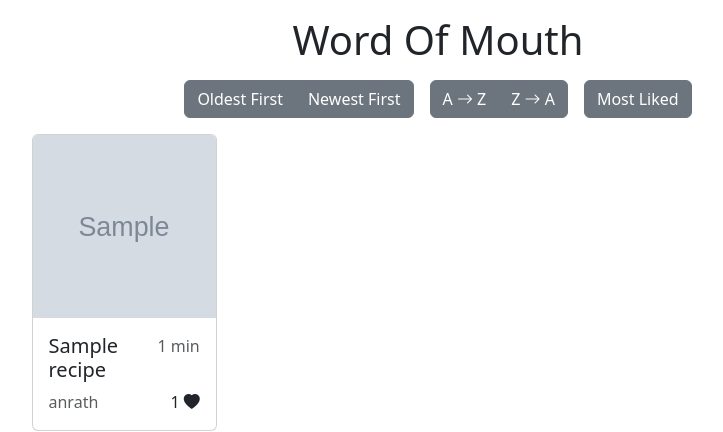
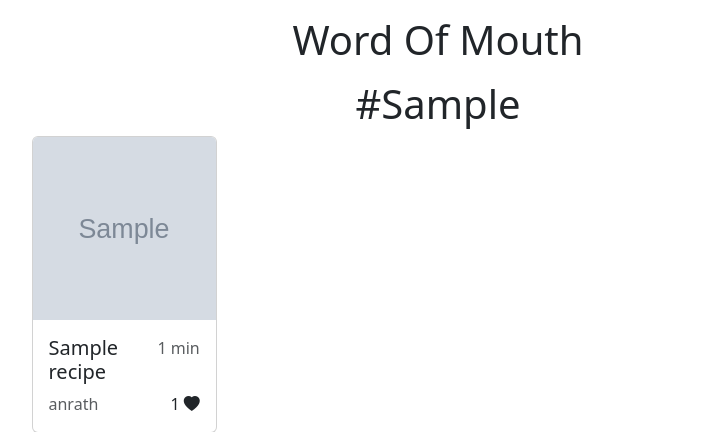
Before and after one commit to uva-cs3240-s22/group-project-a-11, a Django app: page /tag/1 in a window 1280 px wide. Shown: the part 56-488 px from the top of the page, without its empty margins (202-925 px from the left). Run offline with Django 4.2, Linux system fonts and the light colour scheme; data comes from the database, SQL or seed files in the repository; tables that the repository leaves empty hold one stand-in row (values such as "Sample post"); grey boxes marked "Sample" are stand-in pictures; some libraries are stand-ins or nearby versions.

Commit message:
Changes (like the wind)

```diff
--- a/home/templates/recipe.html
+++ b/home/templates/recipe.html
@@ -107,7 +107,7 @@
         <p>
             {% for tag in recipe.tag_set.all %}
                 <a href="{% url 'tagView' tag.id %}">
-                {{tag.tag}}{% if not forloop.last %}, {% endif %}
+                # {{tag.tag}}{% if not forloop.last %}   ,  {% endif %}
                 <a/>
             {% endfor %}
         </p>
--- a/home/templates/tagView.html
+++ b/home/templates/tagView.html
@@ -8,21 +8,8 @@
 {% block content %}
     <h1 class="mt-3 text-center"> Word Of Mouth </h1>
     <div id="feed" class="w-75 container mt-3 mb-3">
-        <div class="btn-toolbar mb-3 d-flex justify-content-center" role="toolbar" aria-label="Sort Toolbar">
-            <div class="btn-group mr-2" style="margin-right: 1em" role="group" aria-label="Time Created">
-                <a href="/feed" role="button" class="btn {% if sort == "id" %} btn-primary {% else %} btn-secondary {% endif %}">Oldest First</a>
-                <a href="/feed?r=True" role="button" class="btn {% if sort == "-id" %} btn-primary {% else %} btn-secondary {% endif %}">Newest First</a>
-            </div>
-            <div class="btn-group mr-2" style="margin-right: 1em" role="group" aria-label="Name">
-                <a href="/feed?sort=recipeTitle" role="button" class="btn {% if sort == "recipeTitle" %} btn-primary {% else %} btn-secondary {% endif %}">A <i class="bi bi-arrow-right"></i> Z</a>
-                <a href="/feed?sort=recipeTitle&r=True" role="button" class="btn {% if sort == "-recipeTitle" %} btn-primary {% else %} btn-secondary {% endif %}">Z <i class="bi bi-arrow-right"></i> A</a>
-            </div>
-            <div class="btn-group" role="group" aria-label="Likes">
-                <a href="/feed?sort=likes" role="button" class="btn {% if sort == "likes" %} btn-primary {% else %} btn-secondary{% endif %}">Most Liked</a>
-            </div>
-        </div>
 
-
+        <h1 class="mt-3 text-center"> #{{tag.tag}} </h1>
         <div class="row row-cols-2 row-cols-lg-4 g-4">
             {% for recipe in recipes %}
                 <div class="col">
--- a/home/views.py
+++ b/home/views.py
@@ -25,7 +25,7 @@ def likeView(request, pk):
 def taggedRecipes(request, tag_id):
     tagCheck = get_object_or_404(Tag, id=tag_id)
     recipeTag = Recipe.objects.filter(tag__tag = tagCheck.tag)
-    return render(request,'tagView.html', context={'recipes' : recipeTag})
+    return render(request,'tagView.html', context={'recipes' : recipeTag, 'tag' : tagCheck})
 
 
 def add_ingredient(request, recipe_id):
```
